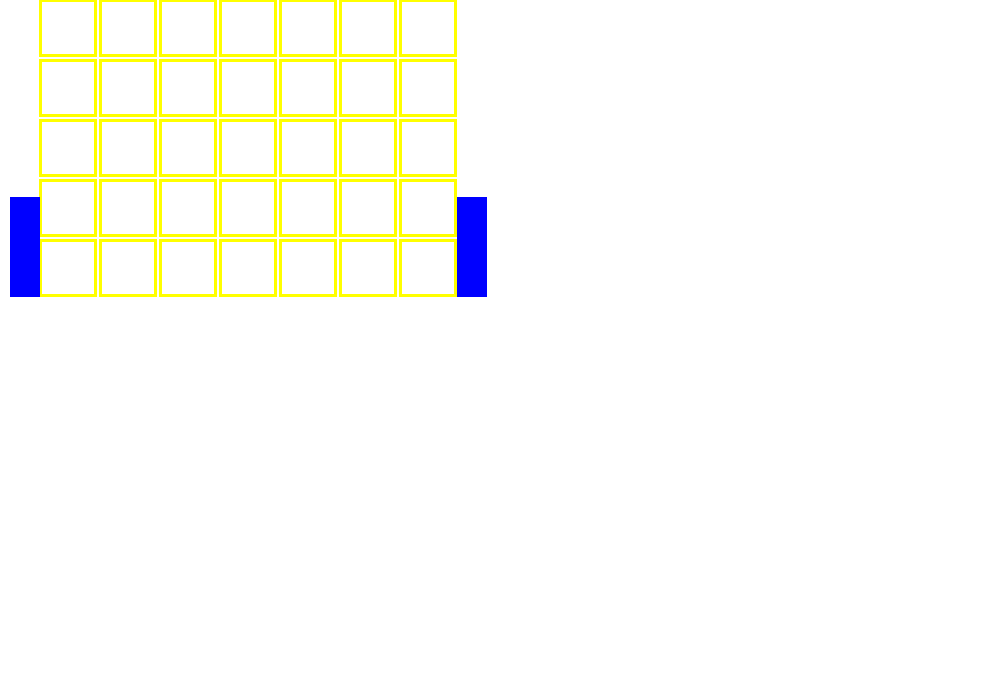
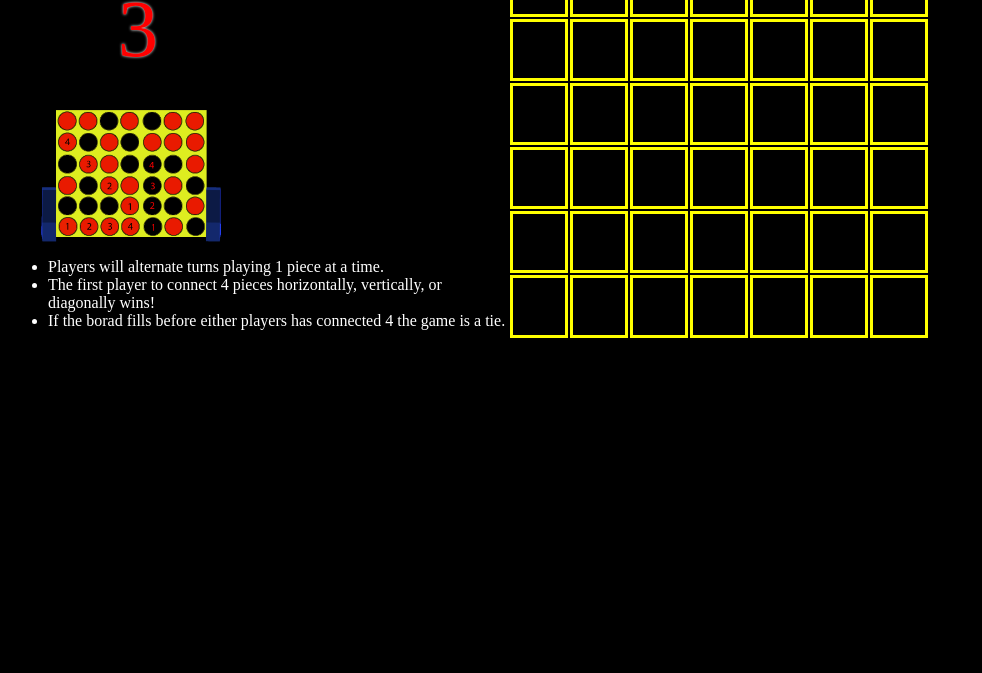
Before and after one commit to CamSolo/Connect4, a plain HTML site: page index.html in a window 1280 px wide. Shown: the part 127-800 px from the top of the page, without its empty margins (0-982 px from the left). Drawn offline with Linux system fonts and the light colour scheme.

Commit message:
added rules/instructions section and restyled everything

```diff
--- a/connect4.css
+++ b/connect4.css
@@ -7,7 +7,9 @@
 
 }
 
-
+body {
+  background: black;
+}
 
 /* pieces are div within game table cells: draw as colored circles */
 
@@ -16,7 +18,7 @@
   margin: 5px;
   width: 80%;
   height: 80%;
-  border-radius: 20px;
+  border-radius: 30px;
 
 }
 
@@ -28,14 +30,16 @@
  transition: ease-in-out;
 
 }
+
 @keyframes dropIn {
   from{
    margin-top: -100%;
-   heigth: 300%;
+
   }
+
   to {
     margin-top: 0;
-    height: 100%;
+
   }
 }
 .piece.p2 {
@@ -47,35 +51,52 @@
 /* column-top is table row of clickable areas for each column */
 
 #column-top td {
-  border: dashed 1px lightgray;
+  border: dashed 1px white;
+
 }
 
 #column-top td:hover {
   background-color: yellow;
-}
-
-
-#leftLeg {
-  position: absolute;
-  top: 324px;
-  height : 100px;
-  width: 30px;
-  background: blue;
- left: 10px;
-}
-
-#rightLeg {
-  position: absolute;
-  top: 324px;
-  left:457px;
-  height : 100px;
-  width: 30px;
-  background: blue;
 
 }
 
 #game {
-  left: 37px;
-  position: absolute;
+  display:flex;
+  flex-direction: row;
+ flex-wrap: wrap;
+ margin-top: 20px;
 
 }
+
+#rules {
+  display: flex;
+  flex-direction: column;
+  max-width: 500px;
+
+}
+
+img {
+  height: 50%;
+  width: 50%;
+
+}
+
+span {
+  font-size: 5em;
+ margin: 0;
+ padding: 0;
+ text-shadow: 0px 0px 3px white;
+ color: white;
+
+}
+
+ul{
+margin-bottom: 10px;
+color: white;
+
+}
+
+#count {
+  margin-left: 110px;
+
+}
--- a/connect4.js
+++ b/connect4.js
@@ -157,5 +157,30 @@ function checkForWin() {
   }
 }
 
+const dropCount = document.getElementById("count")
+let count = 0;
+setInterval(() => {
+  if (count <= 4){
+    count ++
+  }
+  if (count > 4){
+    count = 1;
+  }
+  dropCount.textContent= count
+  if (count % 2 === 0){
+    dropCount.style.color = 'black';
+
+  }
+  else{
+    dropCount.style.color = "red"
+  }
+  if (count === 4){
+    dropCount.textContent= count + "!"
+  }
+}, 1500)
+
+
+
+
 makeBoard();
 makeHtmlBoard();
--- a/index.html
+++ b/index.html
@@ -6,10 +6,19 @@
 <body>
 
 <div id="game">
+  <div id="rules">
+  <span id="connect">Connect </span>
+  <span id="count"></span>
+  <img src="img.gif">
+  <ul>
+    <li>Players will alternate turns playing 1 piece at a time.</li>
+    <li>The first player to connect 4 pieces horizontally, vertically, or diagonally wins!</li>
+    <li>If the borad fills before either players has connected 4 the game is a tie.</li>
+  </ul>
+   </div>
   <table id="board"></table>
+
 </div>
-<div id="leftLeg"></div>
-<div id="rightLeg"></div>
 
 <script src="connect4.js"></script>
 
```
Also changed, not shown: img.gif (added).
